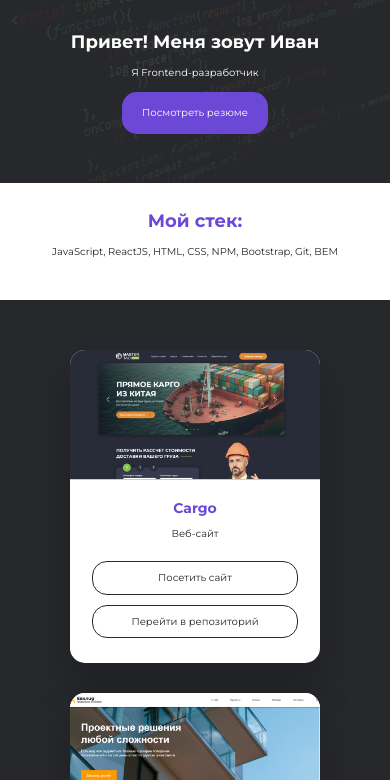
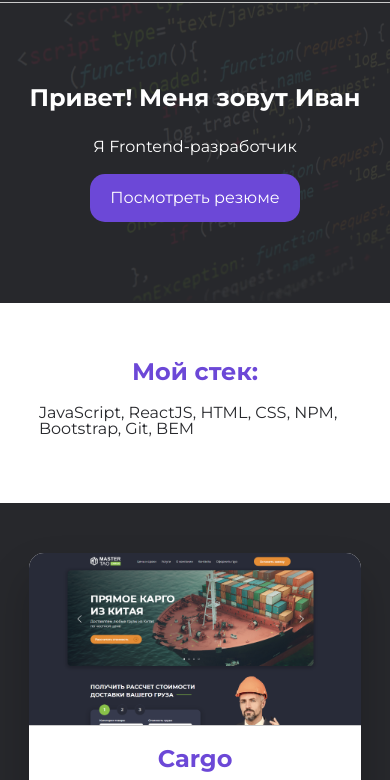
Before and after one commit to ivkovalevv/business-card, a plain HTML site: page index.html in a window 390 px wide. Shown: the part 87-867 px from the top of the page. Drawn offline with Linux system fonts and the light colour scheme.

Commit message:
fix mobile v

```diff
--- a/css/style.css
+++ b/css/style.css
@@ -8,11 +8,11 @@
     --color: #FFF;
     --back-color: #27282c;
     --custon-color: #6C48D7;
-    --heading-size-1: clamp(18px, 3vw, 32px);
-    --description-size-1: clamp(10px, 2vw, 20px);
-    --heading-size-2: clamp(14px, 3vw, 28px);
-    --description-size-2: clamp(10px, 2vw, 18px);
-    --btn-size: clamp(10px, 2vw, 14px);
+    --heading-size-1: clamp(24px, 3vw, 32px);
+    --description-size-1: clamp(16px, 2vw, 20px);
+    --heading-size-2: clamp(24px, 3vw, 28px);
+    --description-size-2: clamp(16px, 2vw, 18px);
+    --btn-size: clamp(14px, 2vw, 14px);
 }
 
 body{
@@ -77,7 +77,7 @@ p{
 
 .header{
     width: 100%;
-    height: clamp(50px, 10vw, 90px);
+    height: 90px;
     border-bottom: 1px solid #cacaca;
 }
 
@@ -121,35 +121,20 @@ p{
 
 .section-hero{
     width: 100%;
-    height: clamp(200px, 30vw, 500px);
+    height: clamp(300px, 30vw, 500px);
     background-image: url(../img/background-frame.png);
     background-repeat: no-repeat;
     background-size: cover;
-    /* background-position: 85% 100%;
-    background-size: 16% */
 }
 
 .section-hero__wrapper{
     width: 100%;
     height: 100%;
-    /* background-image: url(../img/back.png); */
     background-repeat: no-repeat;
     background-size: 50%;
     background-position: left center;
     position: relative;
 }
-
-/* .section-hero__wrapper::before{
-    content: '';
-    position: absolute;
-    z-index: -1;
-    width: 100%;
-    height: 100%;
-    background-image: url(../img/Frame\ 1.png);
-    background-repeat: no-repeat;
-    background-size: 55%;
-    background-position: 110% -5%;
-} */
 
 .section-hero__container{
     height: 100%;
@@ -166,12 +151,13 @@ p{
 }
 
 .section-hero__content-heading{
-    margin-bottom: clamp(7px, 3vw, 30px);
+    margin-bottom: clamp(15px, 7vw, 30px);
     font-size: var(--heading-size-1);
+    text-align: center;
 }
 
 .section-hero__content-description{
-    margin-bottom: clamp(5px, 3vw, 25px);
+    margin-bottom: clamp(10px, 5vw, 25px);
     font-size: var(--description-size-1);
 }
 
@@ -179,7 +165,7 @@ p{
 
 .section-stack{
     width: 100%;
-    height: clamp(100px, 30vw, 300px);
+    height: clamp(200px, 30vw, 300px);
     background-color: var(--color);
 }
 
@@ -192,6 +178,7 @@ p{
 }
 
 .section-stack__content{
+    width: 80%;
     display: flex;
     flex-direction: column;
     align-items: center;
@@ -199,7 +186,7 @@ p{
 }
 
 .section-stack__content-heading{
-    margin-bottom: clamp(7px, 3vw, 30px);
+    margin-bottom: clamp(10px, 5vw, 30px);
     font-size: var(--heading-size-1);
     color: var(--custon-color);
 }
@@ -227,8 +214,8 @@ p{
 }
 
 .section-porfolio__content-item{
-    width: clamp(250px, 60vw, 400px);
-    min-height: clamp(250px, 60vw, 400px);
+    width: clamp(350px, 60vw, 400px);
+    min-height: clamp(350px, 60vw, 400px);
     background-color: var(--color);
     box-shadow: 0px 24px 42px 2px rgba(0, 0, 0, 0.2);
     border-radius: 15px;
@@ -295,7 +282,7 @@ p{
 
 @media (max-width: 480px){
     .header{
-        height: 70px;
+        height: 90px;
     }
 
     .header__container{
```
